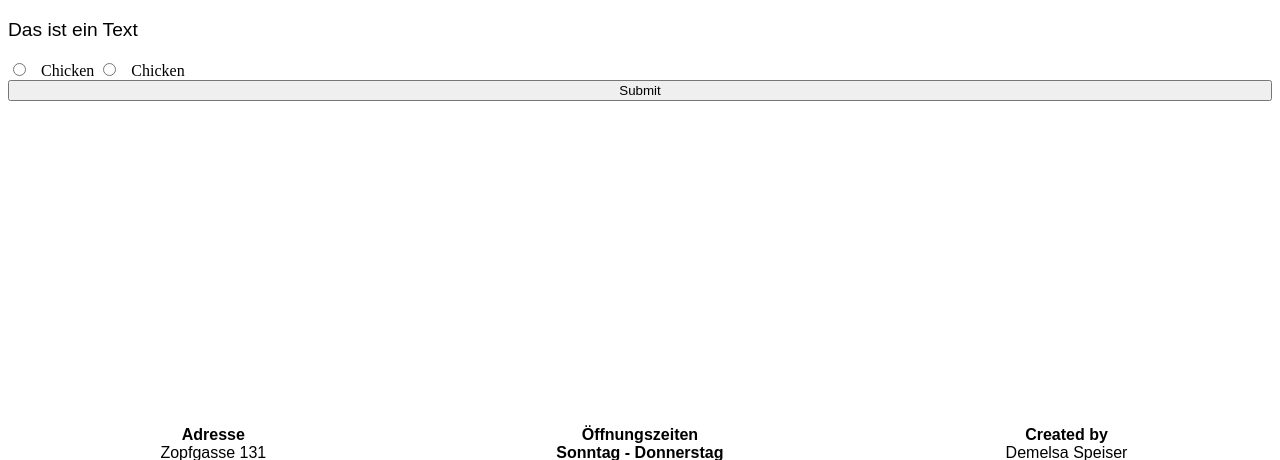
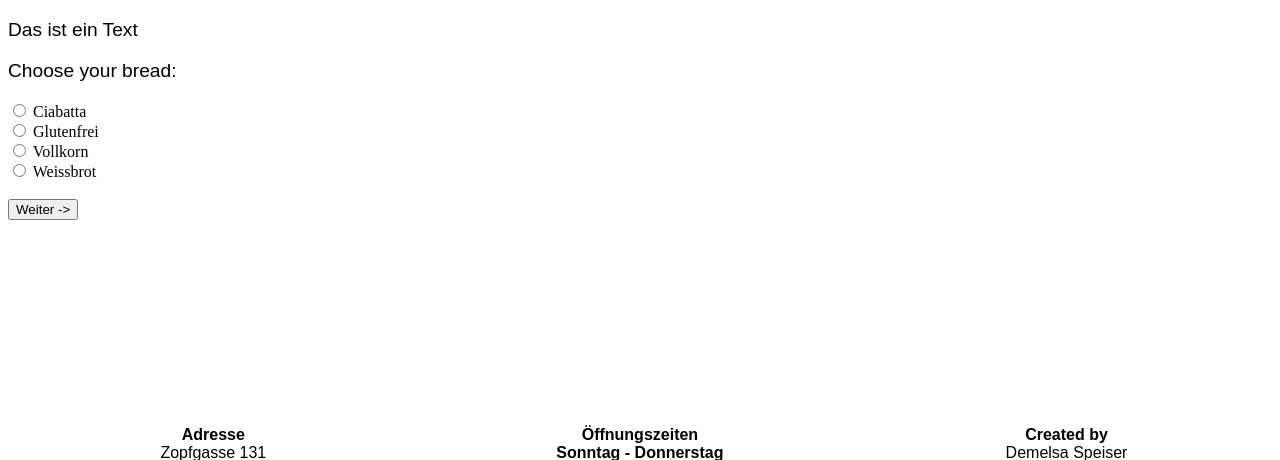
Before and after one commit to Osiran/SandwichSurf, a PHP site: template app/Views/test.php in a window 1280 px wide. Shown: the part 268-728 px from the top of the page. Run offline with PHP 8.4, Linux system fonts and the light colour scheme; the template is opened without the code that fills it, so the values that code supplies are empty.

Commit message:
Slider for ingredients in sandwich works

```diff
--- a/app/Views/test.php
+++ b/app/Views/test.php
@@ -17,46 +17,75 @@
                 <p>Das ist ein Text</p>
             </div>
             <div class="js">
-                <form action="" id="bread">
+                <!-- Bread -->
+                <div class="form1" id="slide1">
                     <p>Choose your bread:</p>
                     <input type="radio" class="bread" name="fav_language" value="Ciabatta">
                     <label for="html">Ciabatta</label><br>
                     <input type="radio" class="bread" name="fav_language" value="Glutenfrei">
                     <label for="css">Glutenfrei</label><br>
                     <input type="radio" class="bread" name="fav_language" value="Vollkorn">
-                      <label for="javascript">Vollkorn</label>
+                    <label for="javascript">Vollkorn</label><br>
                     <input type="radio" class="bread" name="fav_language" value="Weissbrot">
-                      <label for="javascript">Weissbrot</label>
-
-                </form>
-                <form action="" id="sauce">
-                <input type="radio" id="javascript" name="fav_language" value="JavaScript">
-                      <label for="javascript">Chicken</label><input type="radio" id="javascript" name="fav_language" value="JavaScript">
-                      <label for="javascript">Chicken</label>
-                </form>
-                <form action="" id="meat">
-                <input type="radio" id="javascript" name="fav_language" value="JavaScript">
-                      <label for="javascript">Chicken</label>
-                    <input type="radio" id="javascript" name="fav_language" value="JavaScript">
-                      <label for="javascript">Roast-Beef</label>
-                </form>
-                <form action="" id="vegetables">
-                <input type="radio" id="javascript" name="1" value="JavaScript">
-                      <label for="javascript">Blue</label>
-                    <input type="radio" id="javascript" name="2" value="JavaScript">
-                      <label for="javascript">Chicken</label>
-                    <input type="radio" id="javascript" name="3" value="JavaScript">
-                      <label for="javascript">Beef</label>
-                </form>
-                <form action="" id="cheese">
-                <input type="radio" id="javascript" name="fav_language" value="JavaScript">
-                      <label for="javascript">Chicken</label>
-                    <input type="radio" id="javascript" name="fav_language" value="JavaScript">
-                      <label for="javascript">Chicken</label>
-                </form>
+                    <label for="javascript">Weissbrot</label><br><br>
+                    <button onclick="goNext(1)">Weiter -></button>
+                </div>
+                <!-- Cheese -->
+                <div class="form2" id="slide2">
+                    <p>Choose your cheese:</p>
+                    <input type="radio" class="cheese" name="fav_language" value="Appenzeller">
+                    <label for="javascript">Appenzeller</label><br>
+                    <input type="radio" class="cheese" name="fav_language" value="Cheddar">
+                    <label for="javascript">Cheddar</label><br>
+                    <input type="radio" class="cheese" name="fav_language" value="Emmentaler">
+                    <label for="javascript">Emmentaler</label><br>
+                    <input type="radio" class="cheese" name="fav_language" value="Laktosefrei">
+                    <label for="javascript">Laktosefrei</label><br><br>
+                    <button onclick="goBack(2)"><- Zurück</button>
+                    <button onclick="goNext(2)">Weiter -></button>
+                </div>
+                <!-- Meat -->
+                <div class="form3" id="slide3">
+                    <p>Choose your meat:</p>
+                    <input type="radio" class="meat" name="fav_language" value="Chicken">
+                    <label for="javascript">Chicken</label><br>
+                    <input type="radio" class="meat" name="fav_language" value="Roast-Beef">
+                    <label for="javascript">Roast-Beef</label><br>
+                    <input type="radio" class="meat" name="fav_language" value="Schinken">
+                    <label for="javascript">Schinken</label><br>
+                    <input type="radio" class="meat" name="fav_language" value="Tofu">
+                    <label for="javascript">Tofu</label><br><br>
+                    <button onclick="goBack(3)"><- Zurück</button>
+                    <button onclick="goNext(3)">Weiter -></button>
+                </div>
+                <!-- Sauce -->
+                <div class="form4" id="slide4">
+                    <p>Choose your sauce:</p>
+                    <input type="radio" class="sauce" name="1" value="JavaScript">
+                    <label for="javascript">Blue</label><br>
+                    <input type="radio" class="sauce" name="2" value="JavaScript">
+                    <label for="javascript">Chicken</label><br>
+                    <input type="radio" class="sauce" name="3" value="JavaScript">
+                    <label for="javascript">Beef</label><br><br>
+                    <button onclick="goBack(4)"><- Zurück</button>
+                    <button onclick="goNext(4)">Weiter -></button>
+                </div>
+                <!-- Vegetables -->
+                <div class="form5" id="slide5">
+                    <p>Choose your vegetables:</p>
+                    <input type="radio" class="vegetables" name="fav_language" value="Cocktail">
+                    <label for="javascript">Cocktail</label><br>
+                    <input type="radio" class="vegetables" name="fav_language" value="Ketchup">
+                    <label for="javascript">Ketchup</label><br>
+                    <input type="radio" class="vegetables" name="fav_language" value="Mayonnaise">
+                    <label for="javascript">Mayonnaise</label><br>
+                    <input type="radio" class="vegetables" name="fav_language" value="Senf">
+                    <label for="javascript">Senf</label><br><br>
+                    <button onclick="goBack(5)"><- Zurück</button>
+                    <button>Bestellen -></button>
                 </div>
             </div>
-        <input type="submit" value="Submit">
+        </div>
         <div class="footer"><?php include 'app/Controllers/inc/footer.inc.php'; ?></div>
         <script src="public/js/app.js"></script>
 
```
Also changed, not shown: public/js/app.js. Lines whose indentation alone changed are shown as unchanged.
